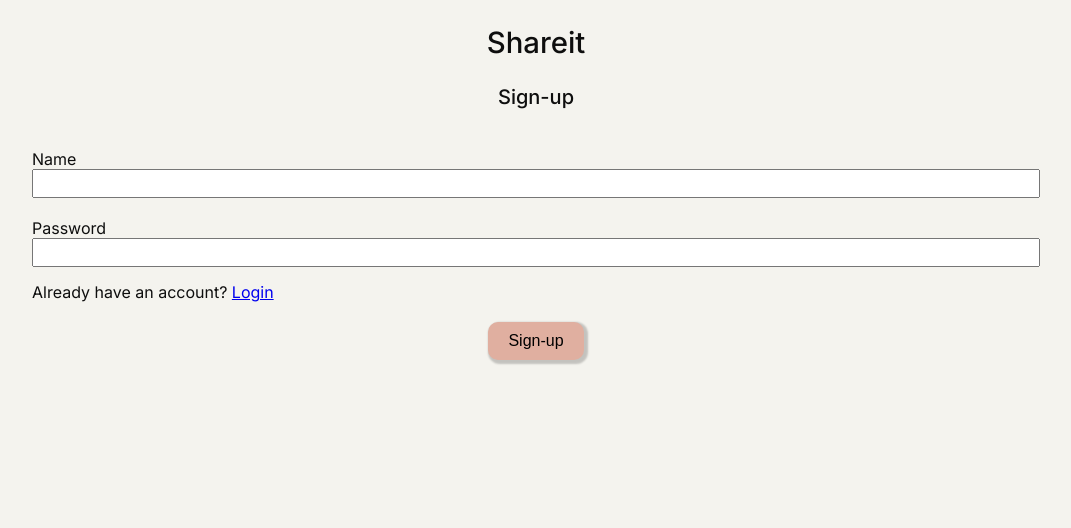
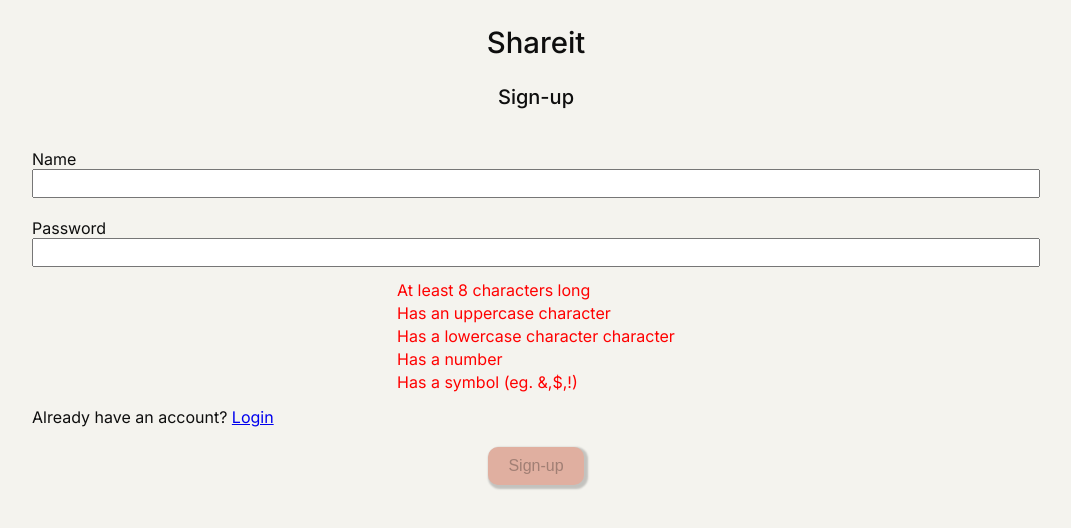
Before and after one commit to Serious-Fin/qr-pastebin, a SvelteKit app in the folder web/: page /signup in a window 1280 px wide. Shown: the top 528 px of the page, without its empty margins (104-1175 px from the left). Built offline with nearby package versions, Linux system fonts and the light colour scheme.

Commit message:
add password rules checking

```diff
--- /dev/null
+++ b/web/src/lib/componenets/PasswordRequirements.svelte
@@ -0,0 +1,44 @@
+<script lang="ts">
+	let { password }: { password: string } = $props();
+	const lengthMet = $derived(password.length >= 8);
+	const uppercaseMet = $derived(/[A-Z]/.test(password));
+	const lowercaseMet = $derived(/[a-z]/.test(password));
+	const numberMet = $derived(/[0-9]/.test(password));
+	const symbolMet = $derived(/[!@#$%^&*()_+\-_<>,\.{}:;'"|]/.test(password));
+</script>
+
+<article id="password-tips">
+	<p id="length" class="password-tip" class:met={lengthMet} class:not-met={!lengthMet}>
+		At least 8 characters long
+	</p>
+	<p id="uppercase" class="password-tip" class:met={uppercaseMet} class:not-met={!uppercaseMet}>
+		Has an uppercase character
+	</p>
+	<p id="lowercase" class="password-tip" class:met={lowercaseMet} class:not-met={!lowercaseMet}>
+		Has a lowercase character character
+	</p>
+	<p id="number" class="password-tip" class:met={numberMet} class:not-met={!numberMet}>
+		Has a number
+	</p>
+	<p id="symbol" class="password-tip" class:met={symbolMet} class:not-met={!symbolMet}>
+		Has a symbol (eg. &,$,!)
+	</p>
+</article>
+
+<style>
+	#password-tips {
+		margin-top: 10px;
+	}
+
+	.password-tip {
+		margin-top: 3px;
+	}
+
+	.not-met {
+		color: red;
+	}
+
+	.met {
+		color: green;
+	}
+</style>
--- a/web/src/routes/signup/+page.svelte
+++ b/web/src/routes/signup/+page.svelte
@@ -1,3 +1,23 @@
+<script lang="ts">
+	import PasswordRequirements from '$lib/componenets/PasswordRequirements.svelte';
+
+	let password = $state('');
+	let passwordMeetsCriteria = $state(false);
+	const lengthMet = $derived(password.length >= 8);
+	const uppercaseMet = $derived(/[A-Z]/.test(password));
+	const lowercaseMet = $derived(/[a-z]/.test(password));
+	const numberMet = $derived(/[0-9]/.test(password));
+	const symbolMet = $derived(/[!@#$%^&*()_+\-_<>,\.{}:;'"|]/.test(password));
+
+	const checkState = () => {
+		if (lengthMet && uppercaseMet && lowercaseMet && numberMet && symbolMet) {
+			passwordMeetsCriteria = true;
+		} else {
+			passwordMeetsCriteria = false;
+		}
+	};
+</script>
+
 <section id="main">
 	<h1>Shareit</h1>
 	<h2>Sign-up</h2>
@@ -5,9 +25,18 @@
 		<label for="name">Name</label>
 		<input type="text" id="name" name="name" />
 		<label for="password">Password</label>
-		<input type="password" id="password" name="password" />
-		<p>Already have an account? <a href="/login">Login</a></p>
-		<input type="submit" value="Sign-up" />
+		<input
+			type="password"
+			id="password"
+			name="password"
+			bind:value={password}
+			onchange={checkState}
+		/>
+
+		<PasswordRequirements {password} />
+
+		<p id="redirect">Already have an account? <a href="/login">Login</a></p>
+		<input type="submit" value="Sign-up" disabled={!passwordMeetsCriteria} />
 	</form>
 </section>
 
@@ -70,7 +99,7 @@
 		transform: translateY(2px);
 	}
 
-	p {
+	#redirect {
 		font-size: 12pt;
 		margin-top: 15px;
 		align-self: baseline;
```
